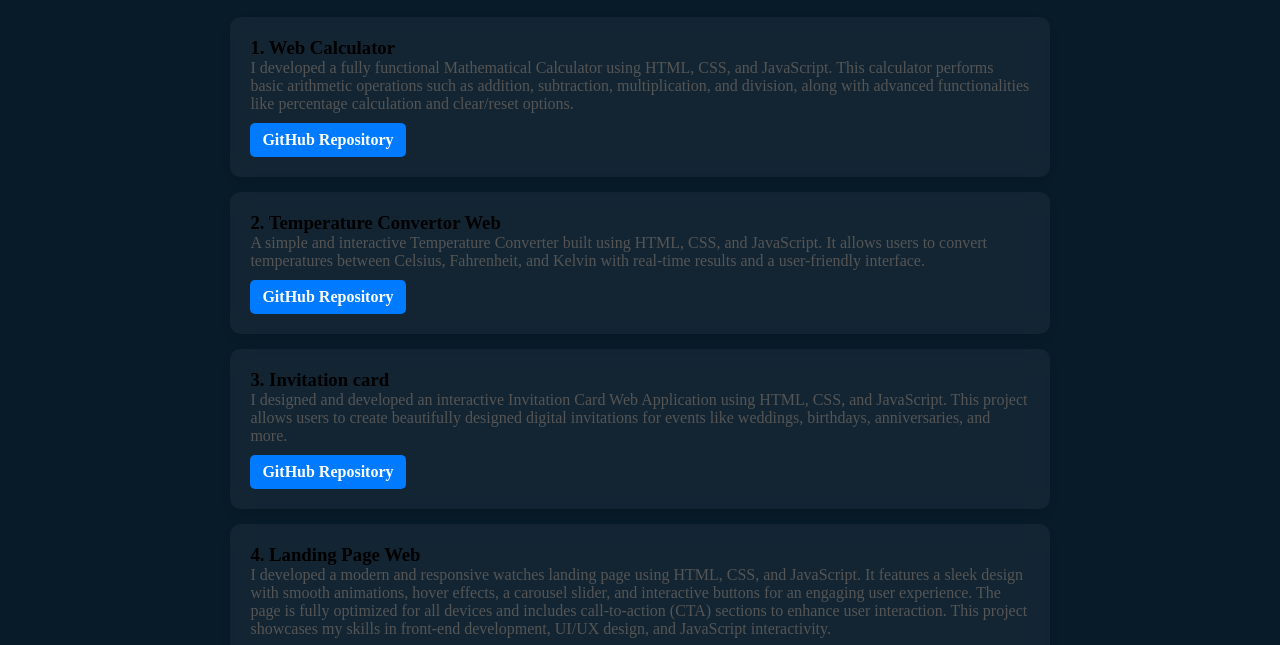
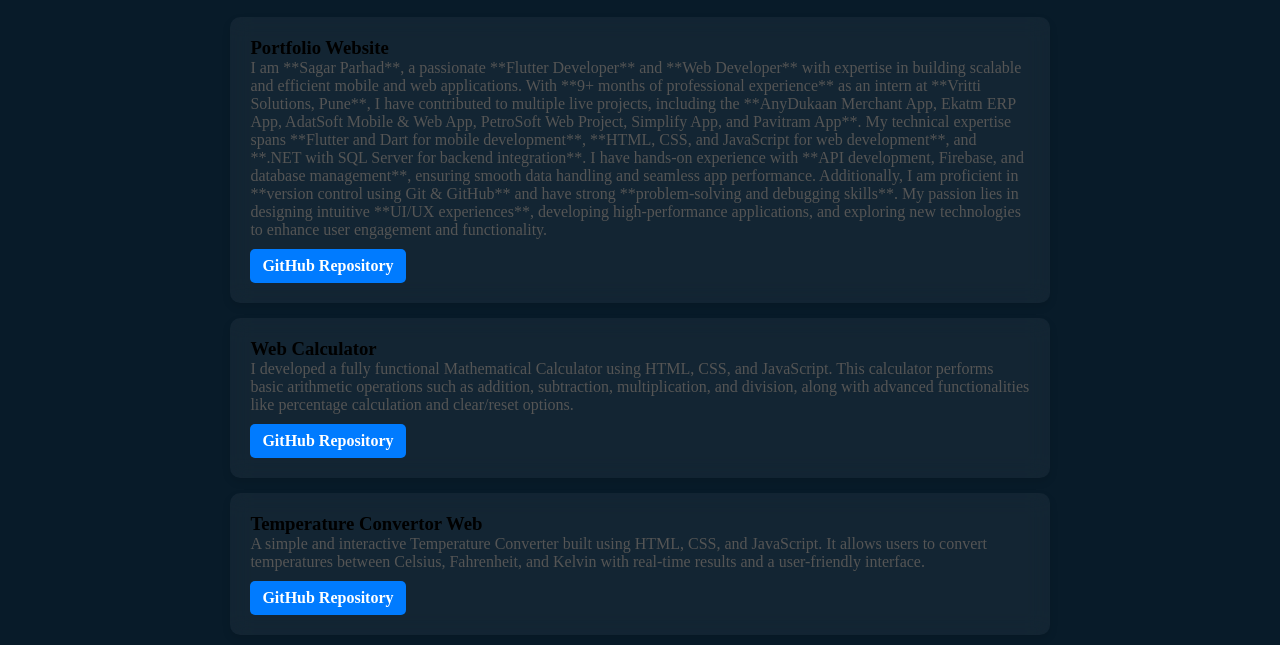
Before and after one commit to sagarbparhad/sagarparhad-portfolio, a plain HTML site: page project.html in a window 1280 px wide. Shown: the part 120-765 px from the top of the page. Drawn offline with nearby package versions, Linux system fonts and the light colour scheme.

Commit message:
Update project.html

```diff
--- a/project.html
+++ b/project.html
@@ -27,19 +27,25 @@
         <h2>My Projects</h2>
 
         <div class="project-card">
-            <h3><b>1. Web Calculator</b></h3>
+            <h3><b>Portfolio Website</b></h3>
+            <p>I am **Sagar Parhad**, a passionate **Flutter Developer** and **Web Developer** with expertise in building scalable and efficient mobile and web applications. With **9+ months of professional experience** as an intern at **Vritti Solutions, Pune**, I have contributed to multiple live projects, including the **AnyDukaan Merchant App, Ekatm ERP App, AdatSoft Mobile & Web App, PetroSoft Web Project, Simplify App, and Pavitram App**. My technical expertise spans **Flutter and Dart for mobile development**, **HTML, CSS, and JavaScript for web development**, and **.NET with SQL Server for backend integration**. I have hands-on experience with **API development, Firebase, and database management**, ensuring smooth data handling and seamless app performance. Additionally, I am proficient in **version control using Git & GitHub** and have strong **problem-solving and debugging skills**. My passion lies in designing intuitive **UI/UX experiences**, developing high-performance applications, and exploring new technologies to enhance user engagement and functionality.</p>
+            <a href="https://sagarbparhad.github.io/sagarparhad-portfolio/" target="_blank" class="marksheet-link">GitHub Repository</a>
+        </div>
+
+        <div class="project-card">
+            <h3><b>Web Calculator</b></h3>
             <p>I developed a fully functional Mathematical Calculator using HTML, CSS, and JavaScript. This calculator performs basic arithmetic operations such as addition, subtraction, multiplication, and division, along with advanced functionalities like percentage calculation and clear/reset options.</p>
             <a href="https://sagarbparhad.github.io/cal.sp/" target="_blank" class="marksheet-link">GitHub Repository</a>
         </div>
 
         <div class="project-card">
-            <h3><b>2. Temperature Convertor Web</b></h3>
+            <h3><b>Temperature Convertor Web</b></h3>
             <p>A simple and interactive Temperature Converter built using HTML, CSS, and JavaScript. It allows users to convert temperatures between Celsius, Fahrenheit, and Kelvin with real-time results and a user-friendly interface.</p>
             <a href="https://github.com/sagarbparhad/Temperature_con.git" target="_blank" class="marksheet-link">GitHub Repository</a>
         </div>
 
         <div class="project-card">
-            <h3><b>3. Invitation card</b></h3>
+            <h3><b>Invitation card</b></h3>
             <p>I designed and developed an interactive Invitation Card Web Application using HTML, CSS, and JavaScript. This project allows users to create beautifully designed digital invitations for events like weddings, birthdays, anniversaries, and more.</p>
             <a href="https://sagarbparhad.github.io/shivamkale/" target="_blank" class="marksheet-link">GitHub Repository</a>
         </div>
```
